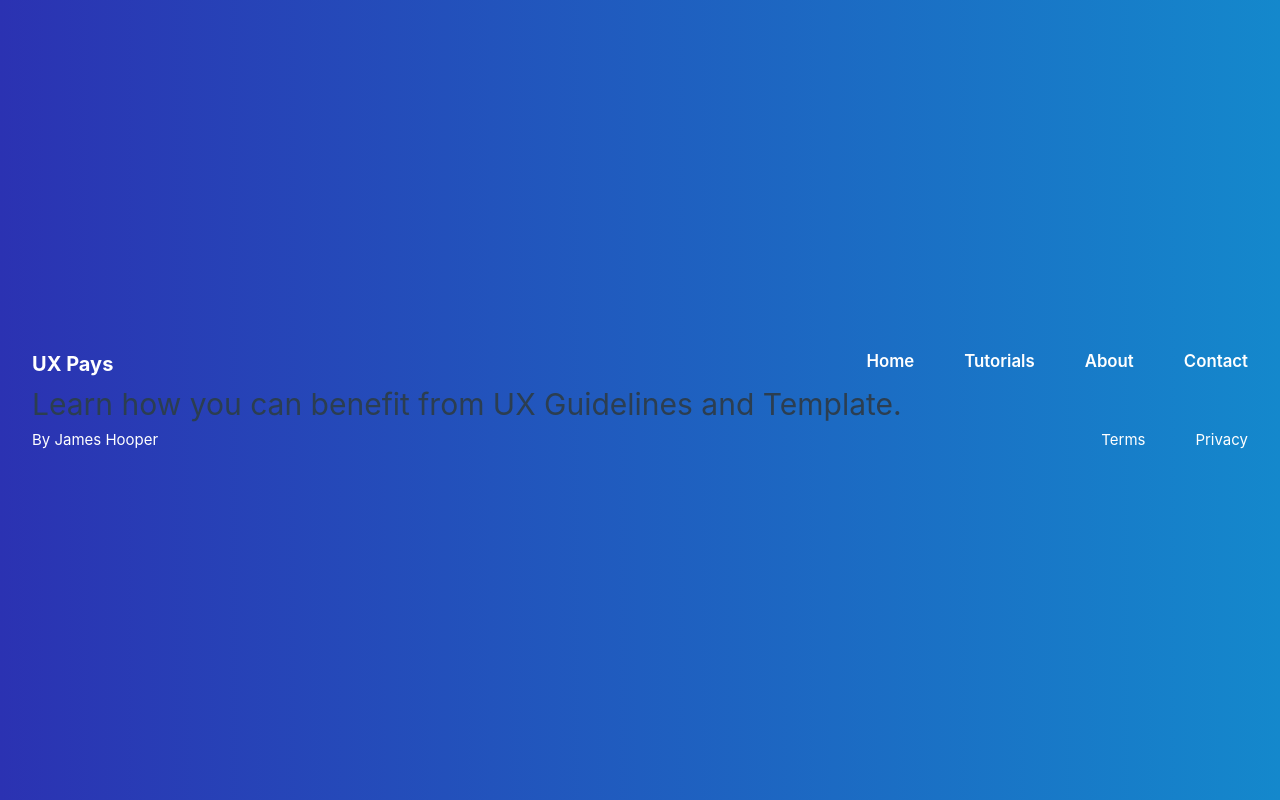
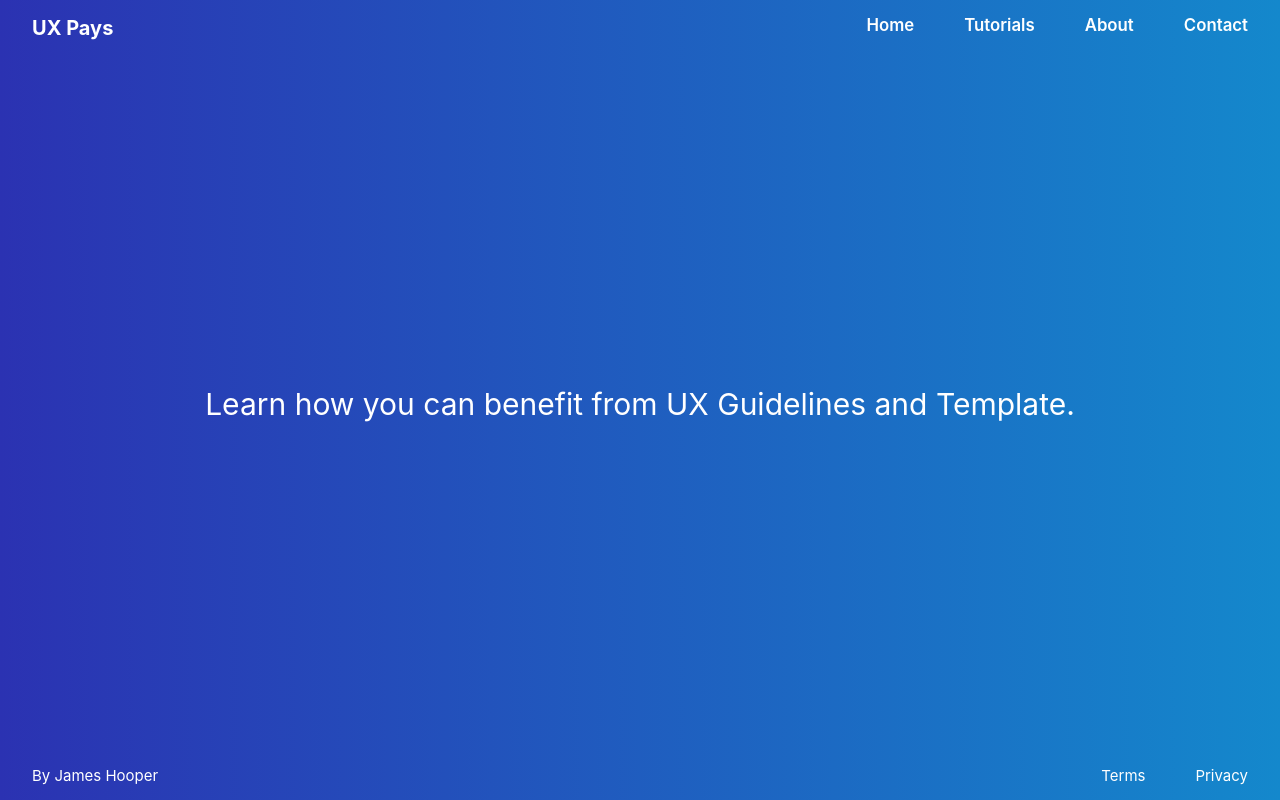
Before and after one commit to jamesdesigns/vue-project, a Vue app: page /about in a window 1280 px wide. Built offline with nearby package versions, Linux system fonts and the light colour scheme.

Commit message:
Fix all pages to be 90vh

```diff
--- a/src/views/AboutView.vue
+++ b/src/views/AboutView.vue
@@ -7,14 +7,13 @@
 </template>
 
 <style>
-@media (min-width: 1024px) {
-  /* .about {
-    min-height: 100vh;
-    display: flex;
-    align-items: center;
-    justify-content: center;
-    color: white;
-  } */
+
+.about {
+  display: flex;
+  align-items: center;
+  justify-content: center;
+  color: white;
+  height: 90vh;
 }
 </style>
 
--- a/src/views/ContactView.vue
+++ b/src/views/ContactView.vue
@@ -1,23 +1,20 @@
 <template>
-  <div  class="contact">
   <Header />
-  <div>
+  <div   class="contact">
     <h1>Hi! It's nice to meet you.</h1>
   </div>
   <Footer />
-</div>
+
 </template>
 
 <style>
-/* @media (min-width: 1024px) { */
   .contact {
-    min-height: 100vh;
-    /* display: flex;
+    display: flex;
     align-items: center;
-    justify-content: center; */
+    justify-content: center;
     color: white;
+    height: 90vh;
   }
-/* } */
 </style>
 
 <script>
```
Also changed, not shown: src/views/TutorialsView.vue (+1 -9 lines).
